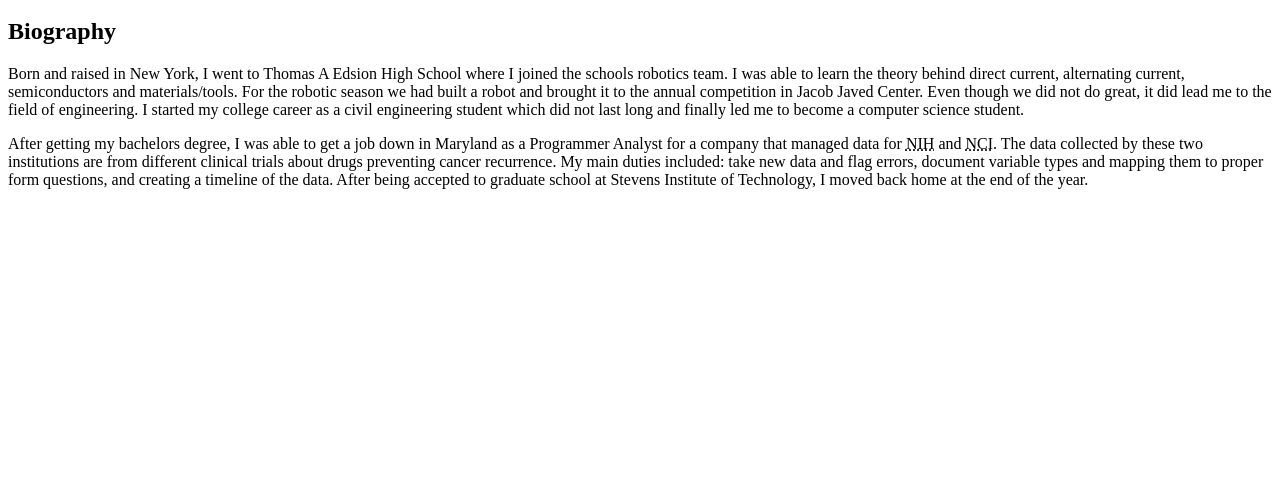
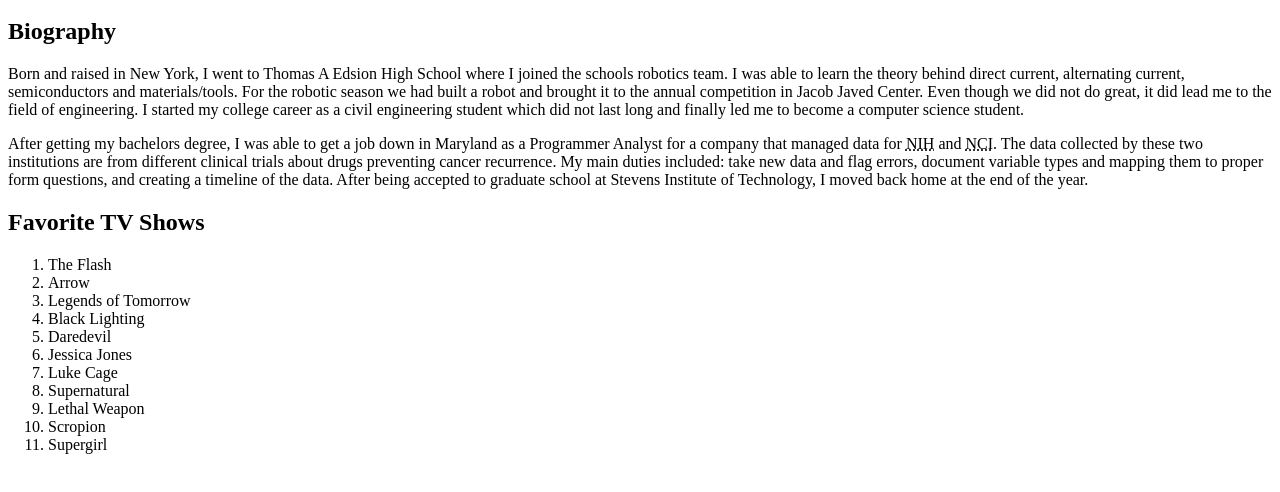
Before and after one commit to rpatel1291/Lab5-HTML, a plain HTML site: page index.html in a window 1280 px wide. Shown: the part 136-628 px from the top of the page. Drawn offline with Linux system fonts and the light colour scheme.

Commit message:
Adding Article for TV
Adding an ordered list for tv shows

```diff
--- a/index.html
+++ b/index.html
@@ -31,6 +31,25 @@
             I moved back home at the end of the year.</p>
         </article>
 
+        <article>
+            <h2>Favorite TV Shows</h2>
+            <ol>
+                <li>The Flash</li>
+                <li>Arrow</li>
+                <li>Legends of Tomorrow</li>
+                <li>Black Lighting</li>
+                <li>Daredevil</li>
+                <li>Jessica Jones</li>
+                <li>Luke Cage</li>
+                <li>Supernatural</li>
+                <li>Lethal Weapon</li>
+                <li>Scropion</li>
+                <li>Supergirl</li>
+            </ol>
+        </article>
+
+
+
     </main>
 </body>
 </html>
```
